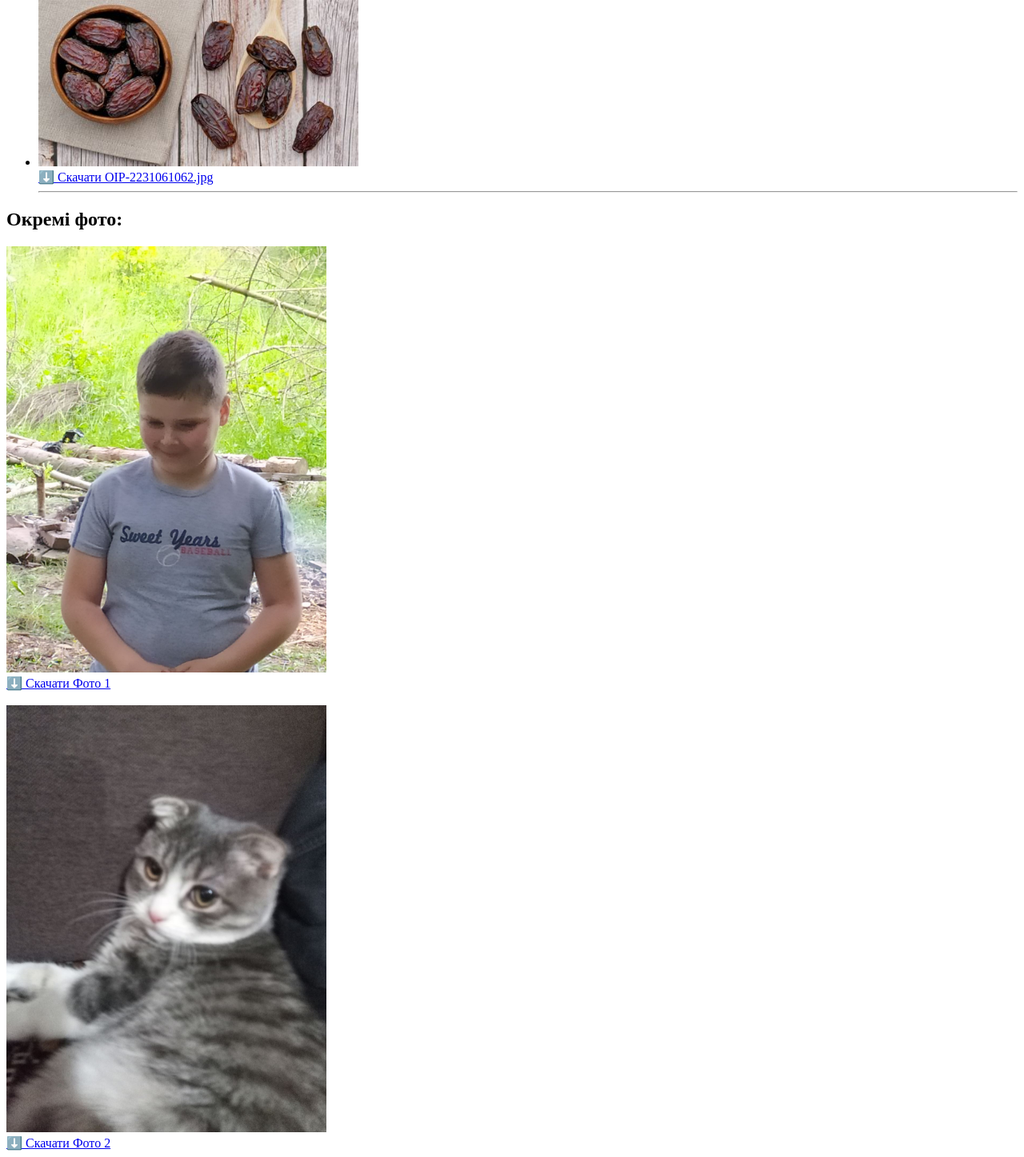
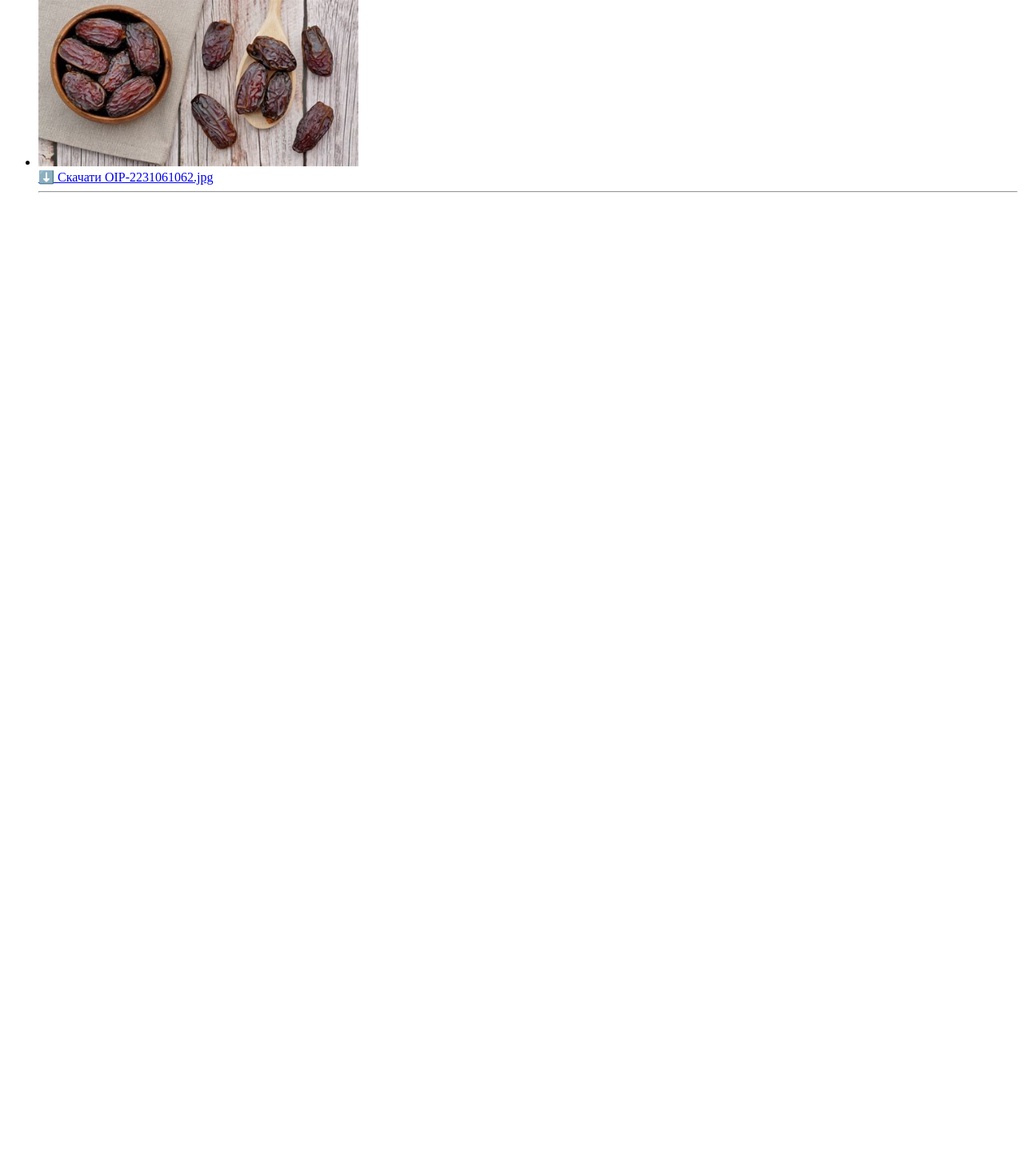
Before and after one commit to sayarik299-hue/pythonproject2, a Flask app: page / in a window 1280 px wide. Shown: the part 1345-2792 px from the top of the page at 80% size. After the commit the page ends 1586 px from the top, so only its background shows below. Run offline with Flask 3, Linux system fonts and the light colour scheme.

Commit message:
Видалив фото

```diff
--- a/templates/index.html
+++ b/templates/index.html
@@ -24,14 +24,7 @@
         <p>Немає зображень для показу.</p>
     {% endif %}
 
-    <!-- Розділ "Окремі фото" -->
-    <h2>Окремі фото:</h2>
 
-    <img src="{{ url_for('static', filename='images/зображення_viber_2025-10-23_21-32-13-533.jpg') }}" width="400" alt="Фото 1"><br>
-    <a href="{{ url_for('download_image', filename='зображення_viber_2025-10-23_21-32-13-533.jpg') }}" download>⬇️ Скачати Фото 1</a><br><br>
-
-    <img src="{{ url_for('static', filename='images/зображення_viber_2025-10-23_21-34-26-430.jpg') }}" width="400" alt="Фото 2"><br>
-    <a href="{{ url_for('download_image', filename='зображення_viber_2025-10-23_21-34-26-430.jpg') }}" download>⬇️ Скачати Фото 2</a>
 
 </body>
 </html>
```
